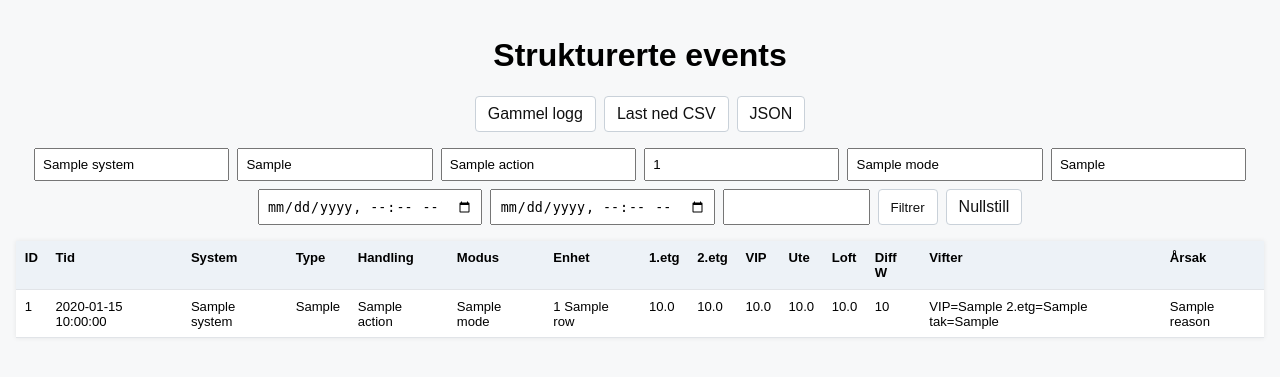
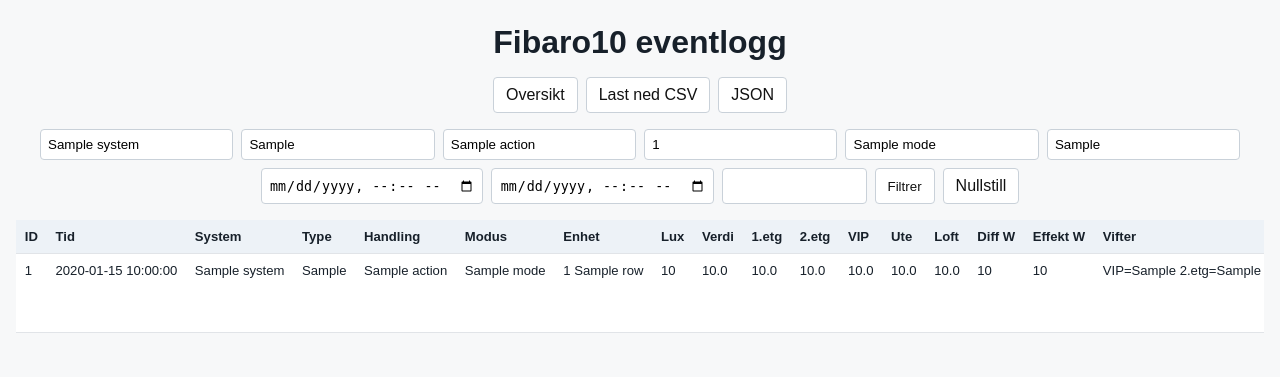
Before and after one commit to lewinordby/fibaro10, a FastAPI app: template templates/events.html in a window 1280 px wide. Shown: the top 377 px of the page. Run offline with FastAPI, Linux system fonts and the light colour scheme; the template is opened without the code that fills it: most values are stand-ins (such as "Sample title", 1, 10 or a date in 2020); parts of the project's set-up code (start-up, migrations or seed data) failed here and were passed over.

Commit message:
Forbedre visning for strukturert eventlogg

```diff
--- a/templates/events.html
+++ b/templates/events.html
@@ -3,15 +3,16 @@
 <head>
     <meta charset="UTF-8">
     <meta name="viewport" content="width=device-width, initial-scale=1.0">
-    <title>Strukturerte events</title>
+    <title>Fibaro10 eventlogg</title>
     <style>
         body {
             font-family: sans-serif;
             margin: 0;
             padding: 1rem;
             background: #f7f8f9;
+            color: #17202a;
         }
-        h1 { text-align: center; }
+        h1 { text-align: center; margin: 0.5rem 0 1rem; }
         .nav, form {
             display: flex;
             justify-content: center;
@@ -22,6 +23,9 @@
         input, select {
             padding: 0.45rem;
             min-width: 8rem;
+            border: 1px solid #c9d1d9;
+            border-radius: 4px;
+            background: white;
         }
         button, a.button {
             padding: 0.5rem 0.75rem;
@@ -30,6 +34,7 @@
             color: #111;
             text-decoration: none;
             border-radius: 4px;
+            cursor: pointer;
         }
         table {
             width: 100%;
@@ -43,6 +48,7 @@
             border-bottom: 1px solid #e1e4e8;
             font-size: 0.82rem;
             vertical-align: top;
+            white-space: nowrap;
         }
         th {
             background-color: #edf2f7;
@@ -52,28 +58,32 @@
         .reason {
             max-width: 24rem;
             overflow-wrap: anywhere;
+            white-space: normal;
         }
-        @media (max-width: 900px) {
+        .table-wrap {
+            overflow-x: auto;
+        }
+        @media (max-width: 1100px) {
             .wide { display: none; }
         }
     </style>
 </head>
 <body>
-    <h1>Strukturerte events</h1>
+    <h1>Fibaro10 eventlogg</h1>
 
     <div class="nav">
-        <a class="button" href="/">Gammel logg</a>
+        <a class="button" href="/events">Oversikt</a>
         <a class="button" href="/events/download?system={{ filters.system }}&event_type={{ filters.event_type }}&action={{ filters.action }}&device_id={{ filters.device_id }}&mode={{ filters.mode }}&source={{ filters.source }}&source_contains={{ filters.source_contains }}&from={{ filters.from }}&to={{ filters.to }}">Last ned CSV</a>
         <a class="button" href="/events/json?system={{ filters.system }}&event_type={{ filters.event_type }}&action={{ filters.action }}&device_id={{ filters.device_id }}&mode={{ filters.mode }}&source={{ filters.source }}&source_contains={{ filters.source_contains }}&from={{ filters.from }}&to={{ filters.to }}&limit={{ filters.limit }}">JSON</a>
     </div>
 
     <form method="get" action="/events">
         <input type="text" name="system" placeholder="system" value="{{ filters.system }}">
-        <input type="text" name="event_type" placeholder="event_type" value="{{ filters.event_type }}">
-        <input type="text" name="action" placeholder="action" value="{{ filters.action }}">
-        <input type="number" name="device_id" placeholder="device_id" value="{{ filters.device_id }}">
-        <input type="text" name="mode" placeholder="mode" value="{{ filters.mode }}">
-        <input type="text" name="source_contains" placeholder="source inneholder" value="{{ filters.source_contains }}">
+        <input type="text" name="event_type" placeholder="type" value="{{ filters.event_type }}">
+        <input type="text" name="action" placeholder="handling" value="{{ filters.action }}">
+        <input type="number" name="device_id" placeholder="device id" value="{{ filters.device_id }}">
+        <input type="text" name="mode" placeholder="modus" value="{{ filters.mode }}">
+        <input type="text" name="source_contains" placeholder="søk i kilde/tekst" value="{{ filters.source_contains }}">
         <input type="datetime-local" name="from" value="{{ filters.from }}">
         <input type="datetime-local" name="to" value="{{ filters.to }}">
         <input type="number" name="limit" min="1" max="5000" value="{{ filters.limit }}">
@@ -81,6 +91,7 @@
         <a class="button" href="/events">Nullstill</a>
     </form>
 
+    <div class="table-wrap">
         <table>
             <thead>
                 <tr>
@@ -91,14 +102,17 @@
                     <th>Handling</th>
                     <th>Modus</th>
                     <th>Enhet</th>
+                    <th>Lux</th>
+                    <th>Verdi</th>
                     <th>1.etg</th>
                     <th>2.etg</th>
                     <th>VIP</th>
                     <th>Ute</th>
                     <th>Loft</th>
                     <th>Diff W</th>
+                    <th>Effekt W</th>
                     <th class="wide">Vifter</th>
-                <th>Årsak</th>
+                    <th>Tekst</th>
                 </tr>
             </thead>
             <tbody>
@@ -111,17 +125,21 @@
                     <td>{{ row.action or "" }}</td>
                     <td>{{ row.mode or "" }}</td>
                     <td>{% if row.device_id %}{{ row.device_id }}{% endif %}{% if row.device_name %} {{ row.device_name }}{% endif %}</td>
+                    <td>{% if row.lux is not none %}{{ "%.0f"|format(row.lux) }}{% endif %}</td>
+                    <td>{% if row.value is not none %}{{ "%.1f"|format(row.value) }}{% endif %}</td>
                     <td>{% if row.temp_1etg is not none %}{{ "%.1f"|format(row.temp_1etg) }}{% endif %}</td>
                     <td>{% if row.temp_2etg is not none %}{{ "%.1f"|format(row.temp_2etg) }}{% endif %}</td>
                     <td>{% if row.temp_vip is not none %}{{ "%.1f"|format(row.temp_vip) }}{% endif %}</td>
                     <td>{% if row.temp_ute is not none %}{{ "%.1f"|format(row.temp_ute) }}{% endif %}</td>
                     <td>{% if row.temp_loft is not none %}{{ "%.1f"|format(row.temp_loft) }}{% endif %}</td>
                     <td>{% if row.diff_w is not none %}{{ "%.0f"|format(row.diff_w) }}{% endif %}</td>
+                    <td>{% if row.power_w is not none %}{{ "%.0f"|format(row.power_w) }}{% endif %}</td>
                     <td class="wide">VIP={{ row.fan_vip }} 2.etg={{ row.fan_2etg }} tak={{ row.fan_tak }}</td>
                     <td class="reason">{{ row.reason or row.source or "" }}</td>
                 </tr>
                 {% endfor %}
             </tbody>
         </table>
+    </div>
 </body>
 </html>
```
Lines whose indentation alone changed are shown as unchanged.
